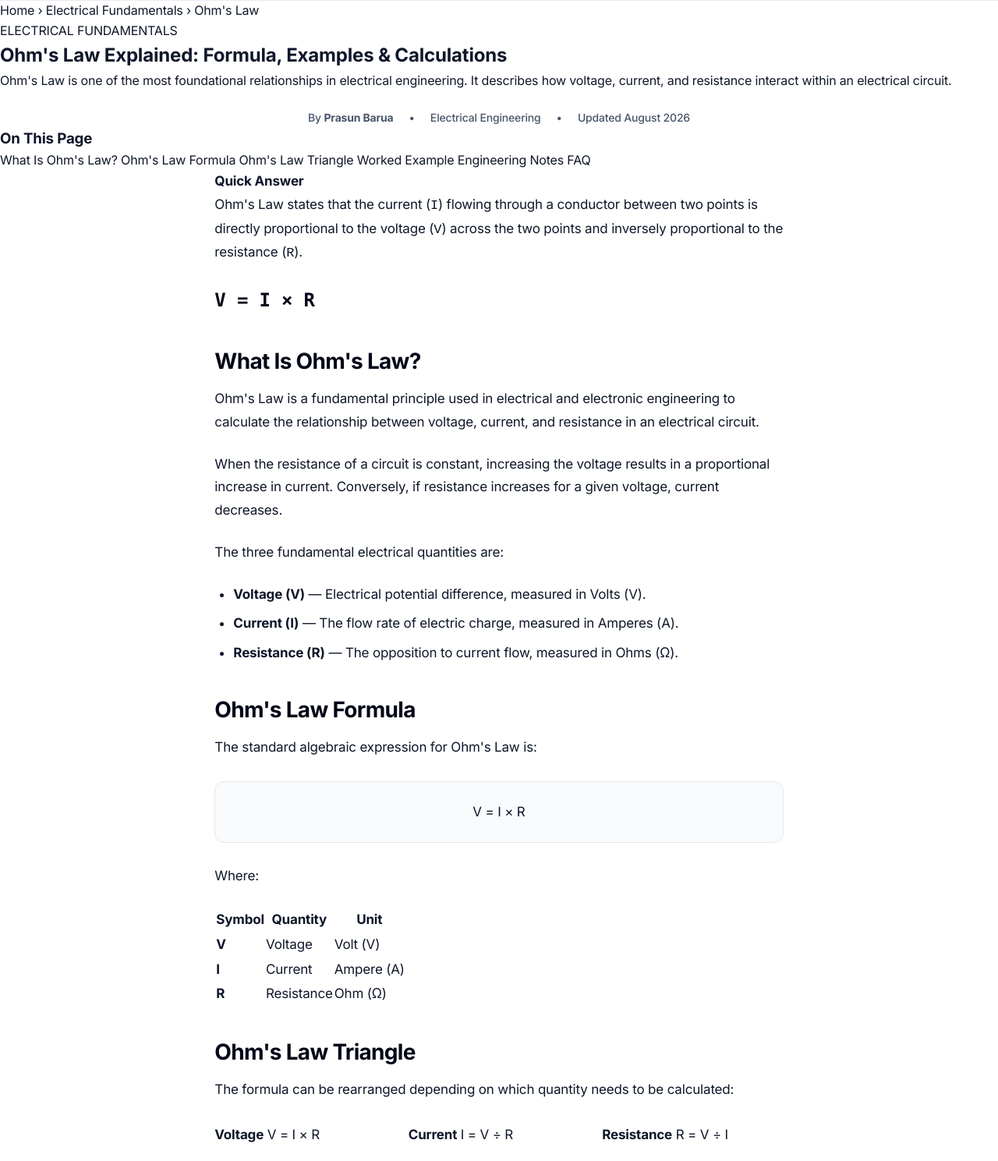
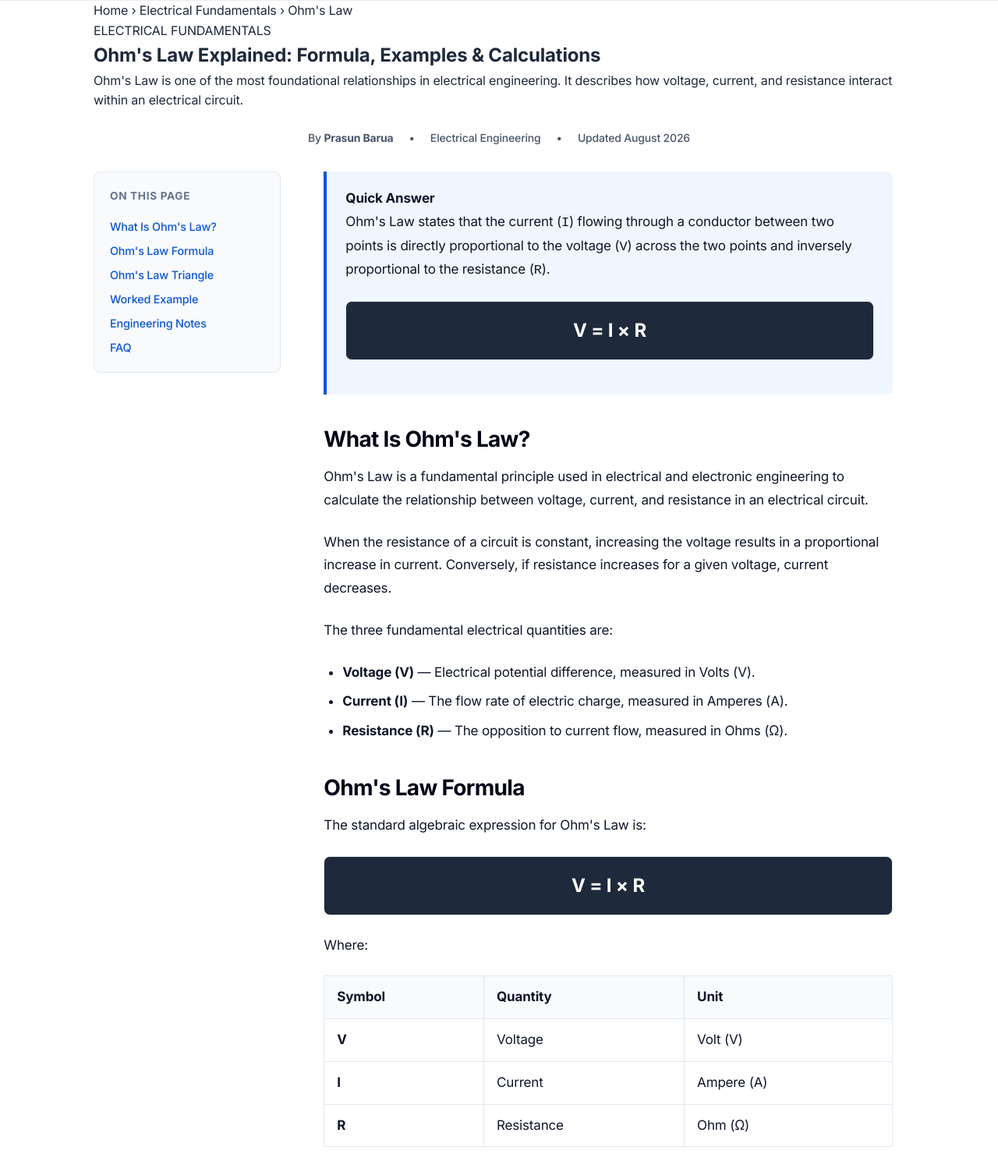
Before and after one commit to prasun301/electrical.prasunbarua.com, a plain HTML site: page articles/electrical-fundamentals/ohms-law/index.html in a window 1280 px wide. Shown: the part 71-1560 px from the top of the page at 78% size. Drawn offline with nearby package versions, Linux system fonts and the light colour scheme.

Commit message:
Refactor HTML structure and styles for Ohm's Law article
Updated stylesheet and script links to use relative paths. Added essential layout safety styles and improved article layout and styling.

```diff
--- a/articles/electrical-fundamentals/ohms-law/index.html
+++ b/articles/electrical-fundamentals/ohms-law/index.html
@@ -43,9 +43,137 @@
     <link rel="stylesheet" href="https://fonts.googleapis.com/css2?family=Material+Symbols+Rounded:opsz,wght,FILL,GRAD@20..48,300,0,0&display=swap">
     <link rel="stylesheet" href="https://fonts.googleapis.com/css2?family=Inter:wght@400;500;600;700;800&display=swap">
 
-    <!-- Main Stylesheet & App Script -->
-    <link rel="stylesheet" href="/assets/css/style.css">
-    <script src="/assets/js/app.js" defer></script>
+    <!-- Main Stylesheet (Relative Fallback & Root Relative) -->
+    <link rel="stylesheet" href="../../../assets/css/style.css">
+    <script src="../../../assets/js/app.js" defer></script>
+
+    <!-- Essential Layout Safety Styles -->
+    <style>
+        :root {
+            --primary: #0b57d0;
+            --text-dark: #1e293b;
+            --text-muted: #64748b;
+            --bg-light: #f8fafc;
+            --border: #e2e8f0;
+            --radius: 8px;
+        }
+
+        body {
+            font-family: 'Inter', -apple-system, sans-serif;
+            color: var(--text-dark);
+            margin: 0;
+            line-height: 1.6;
+        }
+
+        .container, .article-container {
+            max-width: 1080px;
+            margin: 0 auto;
+            padding: 0 1.25rem;
+        }
+
+        /* Article Layout Grid */
+        .article-layout {
+            display: grid;
+            grid-template-columns: 240px 1fr;
+            gap: 2.5rem;
+            margin-top: 2rem;
+        }
+
+        @media (max-width: 768px) {
+            .article-layout {
+                grid-template-columns: 1fr;
+            }
+        }
+
+        /* Sidebar TOC Styling */
+        .toc {
+            position: sticky;
+            top: 2rem;
+            background: var(--bg-light);
+            border: 1px solid var(--border);
+            padding: 1.25rem;
+            border-radius: var(--radius);
+            display: flex;
+            flex-direction: column;
+            gap: 0.5rem;
+        }
+
+        .toc h3 {
+            font-size: 0.85rem;
+            text-transform: uppercase;
+            letter-spacing: 0.05em;
+            color: var(--text-muted);
+            margin-bottom: 0.5rem;
+        }
+
+        .toc a {
+            color: var(--primary);
+            text-decoration: none;
+            font-size: 0.9rem;
+            font-weight: 500;
+        }
+
+        .toc a:hover {
+            text-decoration: underline;
+        }
+
+        /* Quick Answer & Formula Styling */
+        .quick-answer {
+            background: #eff6ff;
+            border-left: 4px solid var(--primary);
+            padding: 1.25rem 1.5rem;
+            border-radius: 0 var(--radius) var(--radius) 0;
+            margin-bottom: 2rem;
+        }
+
+        .formula-box {
+            background: var(--text-dark);
+            color: #fff;
+            text-align: center;
+            font-size: 1.5rem;
+            font-weight: 700;
+            padding: 1rem;
+            border-radius: var(--radius);
+            margin: 1.5rem 0;
+        }
+
+        .formula-grid {
+            display: grid;
+            grid-template-columns: repeat(auto-fit, minmax(180px, 1fr));
+            gap: 1rem;
+            margin: 1.5rem 0;
+        }
+
+        .formula-card {
+            border: 1px solid var(--border);
+            border-radius: var(--radius);
+            padding: 1rem;
+            text-align: center;
+            background: var(--bg-light);
+        }
+
+        .formula-card strong {
+            display: block;
+            margin-bottom: 0.25rem;
+        }
+
+        /* Engineering Tables */
+        .engineering-table {
+            width: 100%;
+            border-collapse: collapse;
+            margin: 1.5rem 0;
+        }
+
+        .engineering-table th, .engineering-table td {
+            border: 1px solid var(--border);
+            padding: 0.75rem 1rem;
+            text-align: left;
+        }
+
+        .engineering-table th {
+            background: var(--bg-light);
+        }
+    </style>
 
     <!-- Structured Data: TechArticle & Breadcrumbs -->
     <script type="application/ld+json">
@@ -174,7 +302,7 @@
                             <p>
                                 Ohm's Law states that the current (<code>I</code>) flowing through a conductor between two points is directly proportional to the voltage (<code>V</code>) across the two points and inversely proportional to the resistance (<code>R</code>).
                             </p>
-                            <div class="formula">V = I × R</div>
+                            <div class="formula-box" style="margin-top: 1rem;">V = I × R</div>
                         </div>
 
                         <!-- Section: What Is Ohm's Law -->
```
